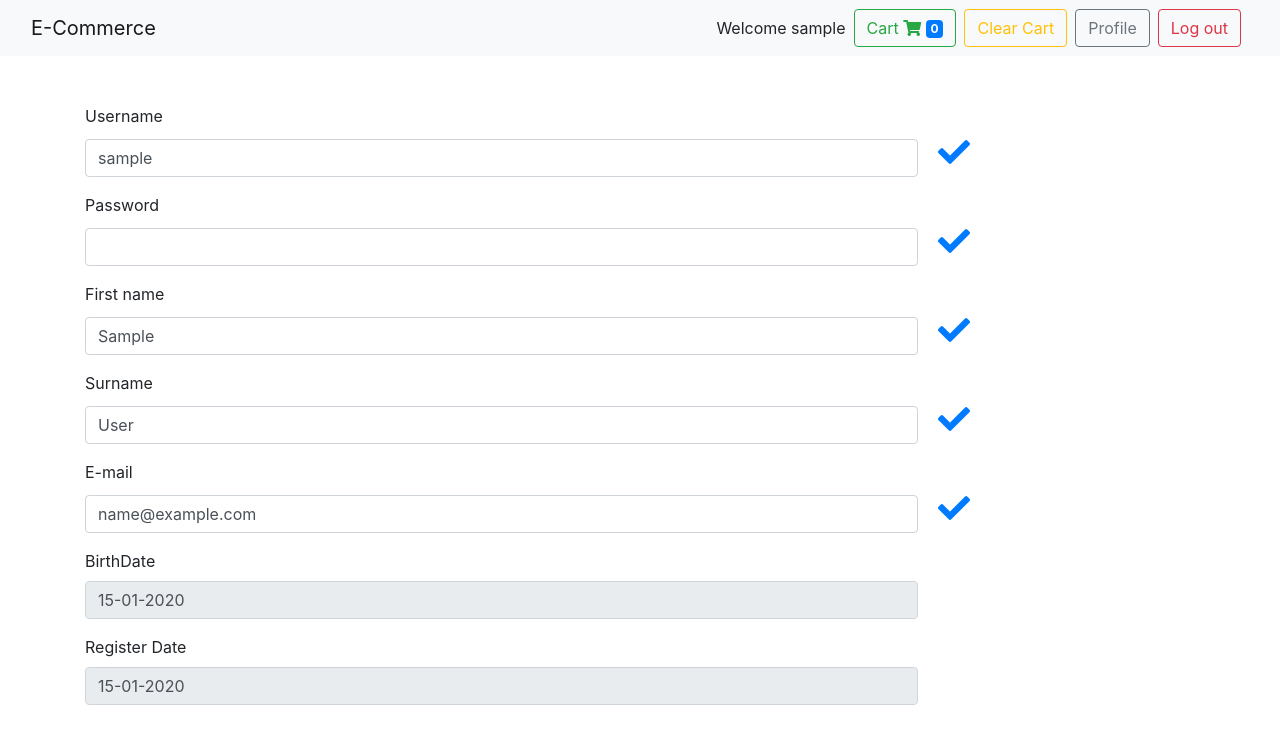
After one commit to bahadirsoy/eCommerce, a PHP site: page /profile.php in a window 1280 px wide. The commit adds this page. Shown: the top 744 px of the page. Run offline with PHP 8.4, Linux system fonts and the light colour scheme; the visitor is signed in with stand-in values (Sample User, id 1); tables that the repository leaves empty or names only in its code hold one stand-in row (values such as "Sample post"); some libraries are stand-ins or nearby versions.

Commit message:
profile page, user can update username

```diff
--- a/SharedFiles/navbar.php
+++ b/SharedFiles/navbar.php
@@ -5,8 +5,10 @@
             <?php
 
                 if(isset($_SESSION['username'])){
+                    $id = $_SESSION['id'];
+                    $row = $conn->query("SELECT username FROM user WHERE id='$id'")->fetch();
                     echo '
-                    <div class="my-auto mr-2"> Welcome '.$_SESSION['username'].'
+                    <div class="my-auto mr-2"> Welcome '.$row['username'].'
                     </div>';
                 }
             ?>
--- /dev/null
+++ b/profile.php
@@ -0,0 +1,164 @@
+<?php
+
+    //database connection and session
+    require "SharedFiles/databaseConnection.php";
+    session_start();
+
+?>
+
+<!doctype html>
+<html lang="en">
+
+<head>
+
+    <?php
+        require "SharedFiles/headTags.php";
+    ?>
+
+    <title>E-Commerce</title>
+
+</head>
+
+<body>
+
+    <?php
+        require "SharedFiles/navbar.php";
+
+    ?>
+
+    <div class="container mt-5">
+        <div class="row">
+            <div class="col-12">
+
+                <div class="alert alert-success" role="alert" style="display: none;" id="alert">
+                    Profile has been updated successfully
+                </div>
+
+                <div class="form-group">
+                    <label class="d-block" for="username">Username</label>
+                    <input type="text" class="form-control d-inline w-75" id="username" name="username" value="<?php
+                        $id = $_SESSION['id'];
+                        $row = $conn->query("SELECT username FROM user WHERE id='$id'")->fetch();
+                        echo $row['username'];
+                    ?>">
+                    <span style="color: green;">
+                        <a class="username-update-icon" href="">
+                            <i class="fa fa-check fa-2x ml-3 update-icon" aria-hidden="true" data-toggle="tooltip"
+                                data-placement="left" title="Update email"></i>
+                        </a>
+                    </span>
+                </div>
+                <div class="form-group">
+                    <label class="d-block" for="password">Password</label>
+                    <input type="password" class="form-control d-inline w-75" id="password" name="password">
+                    <span style="color: green;">
+                        <a href=""><i class="fa fa-check fa-2x ml-3" aria-hidden="true" data-toggle="tooltip"
+                                data-placement="left" title="Update email"></i></a>
+                    </span>
+                </div>
+                <div class="form-group">
+                    <label class="d-block" for="firstname">First name</label>
+                    <input type="text" class="form-control d-inline w-75" id="firstname" name="firstname" value="<?php
+                        $id = $_SESSION['id'];
+                        $row = $conn->query("SELECT firstname FROM user WHERE id='$id'")->fetch();
+                        echo $row['firstname'];
+                    ?>">
+                    <span style="color: green;">
+                        <a href=""><i class="fa fa-check fa-2x ml-3" aria-hidden="true" data-toggle="tooltip"
+                                data-placement="left" title="Update email"></i></a>
+                    </span>
+                </div>
+                <div class="form-group">
+                    <label class="d-block" for="surname">Surname</label>
+                    <input type="text" class="form-control d-inline w-75" id="surname" name="surname" value="<?php
+                        $id = $_SESSION['id'];
+                        $row = $conn->query("SELECT surname FROM user WHERE id='$id'")->fetch();
+                        echo $row['surname'];
+                    ?>">
+                    <span style="color: green;">
+                        <a href=""><i class="fa fa-check fa-2x ml-3" aria-hidden="true" data-toggle="tooltip"
+                                data-placement="left" title="Update email"></i></a>
+                    </span>
+                </div>
+                <div class="form-group">
+                    <label class="d-block" for="email">E-mail</label>
+                    <input type="email" class="form-control d-inline w-75" id="email" name="email" value="<?php
+                        $id = $_SESSION['id'];
+                        $row = $conn->query("SELECT email FROM user WHERE id='$id'")->fetch();
+                        echo $row['email'];
+                    ?>">
+                    <span style="color: green;">
+                        <a href=""><i class="fa fa-check fa-2x ml-3" aria-hidden="true" data-toggle="tooltip"
+                                data-placement="left" title="Update email"></i></a>
+                    </span>
+                </div>
+                <div class="form-group">
+                    <label class="d-block" for="birthdate">BirthDate</label>
+                    <input type="text" class="form-control d-inline w-75" id="birthdate" name="birthdate" readonly
+                        value="<?php
+                        $id = $_SESSION['id'];
+                        $row = $conn->query("SELECT birthdate FROM user WHERE id='$id'")->fetch();
+                        echo date('d-m-Y', strtotime($row['birthdate']));
+                    ?>">
+                </div>
+                <div class="form-group">
+                    <label class="d-block" for="registerdate">Register Date</label>
+                    <input type="text" class="form-control d-inline w-75" id="registerdate" name="registerdate" readonly
+                        value="<?php
+                        $id = $_SESSION['id'];
+                        $row = $conn->query("SELECT registerdate FROM user WHERE id='$id'")->fetch();
+                        echo date('d-m-Y', strtotime($row['registerdate']));
+                    ?>">
+                </div>
+            </div>
+        </div>
+    </div>
+
+
+    <!-- Option 1: Bootstrap Bundle with Popper -->
+    <script src="https://cdn.jsdelivr.net/npm/bootstrap@5.1.0/dist/js/bootstrap.bundle.min.js"
+        integrity="sha384-U1DAWAznBHeqEIlVSCgzq+c9gqGAJn5c/t99JyeKa9xxaYpSvHU5awsuZVVFIhvj" crossorigin="anonymous">
+    </script>
+
+    <script type="text/javascript">
+        //ajax request if user updates username
+        $(document).ready(function () {
+            $('.update-icon').click(function (e) {
+                e.preventDefault();
+                var column = $(this).parent().attr("class");
+                var input = $(this).parent().parent().prev().val();
+                $.ajax({
+                    type: "POST",
+                    url: 'Actions/updateUser.php?column=' + column + '&input=' + input,
+                    data: ""
+                }).then(
+                    // resolve/success callback
+                    function (response) {
+                        var jsonData = JSON.parse(response);
+
+                        if (jsonData.success == "1") {
+
+                            $('#alert').css("display", "block");
+
+                        } else if (jsonData.success == "0") {
+
+                            alert('There was some error!');
+
+                        } else {
+
+                            alert('Invalid Credentials!');
+
+                        }
+                    },
+                    // reject/failure callback
+                    function () {
+                        alert('There was some error!');
+                    }
+                );
+            });
+        });
+    </script>
+
+</body>
+
+</html>
```
Also changed, not shown: Actions/updateUser.php (added, +31 -0 lines).
